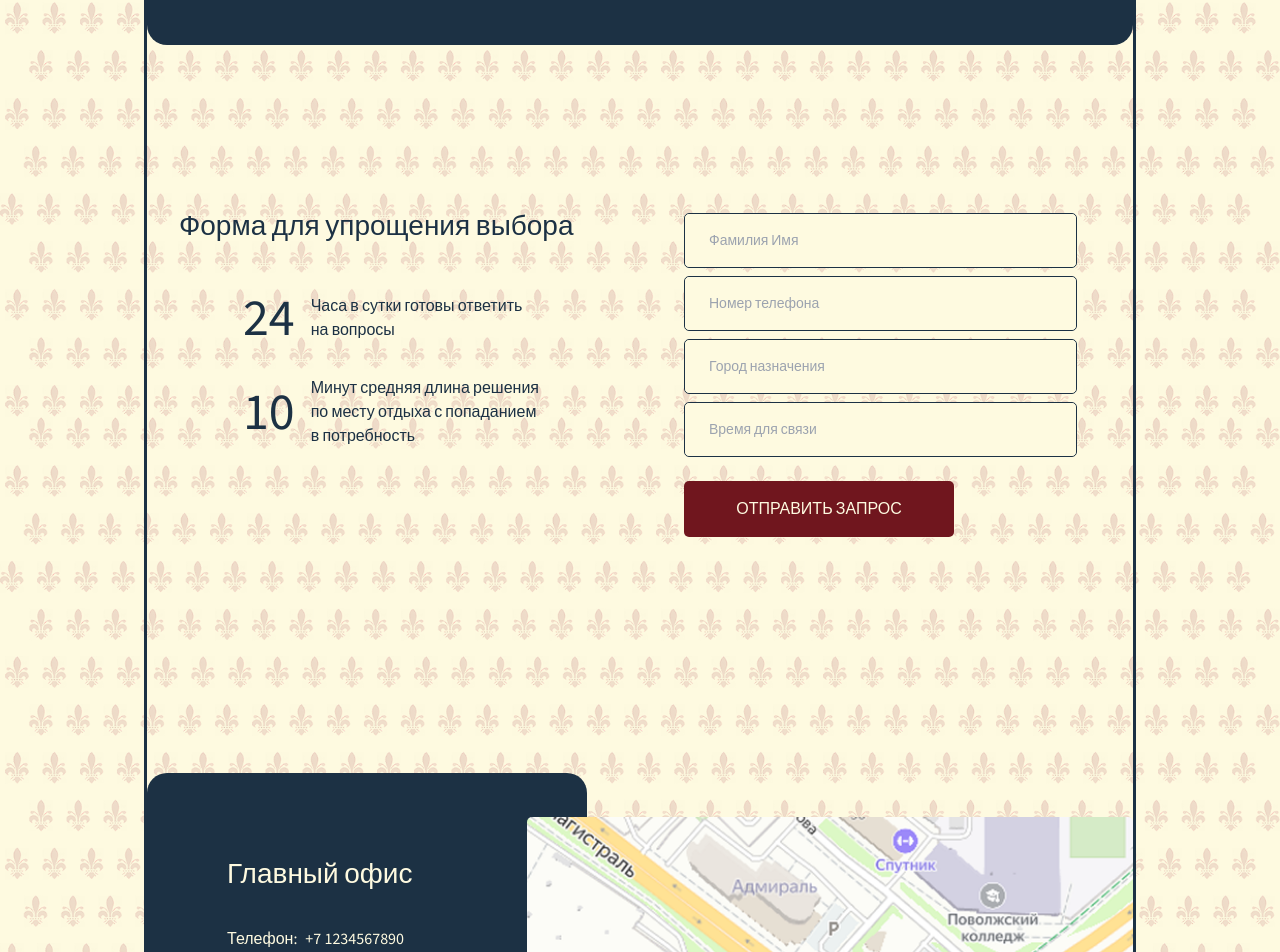
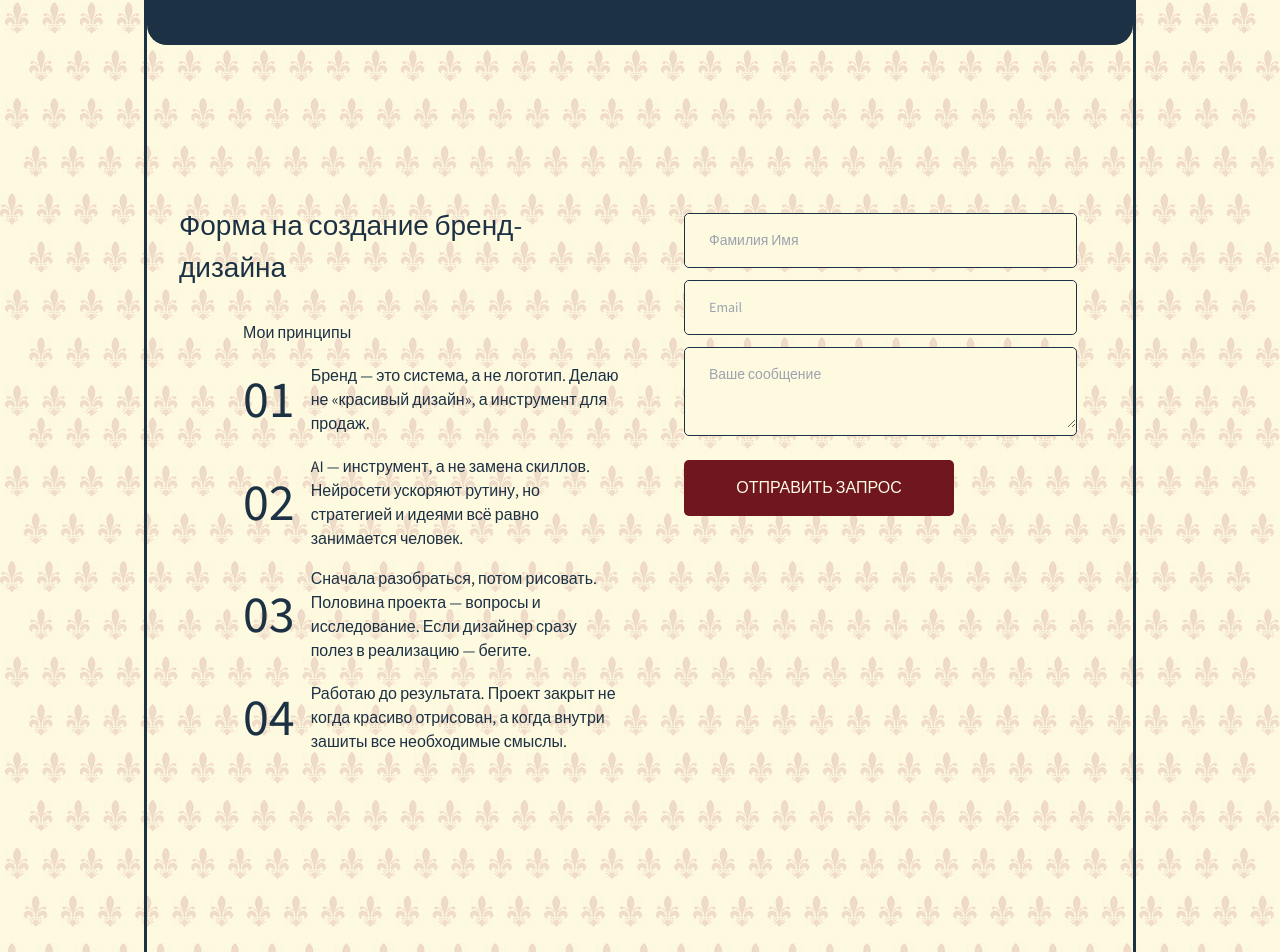
Before and after one commit to Varvara168/premium-site, a React (Vite) app: page / in a window 1280 px wide. Shown: the part 5581-6533 px from the top of the page. Built offline with nearby package versions, Linux system fonts and the light colour scheme; a web font is replaced by a local one.

Commit message:
desktop test

```diff
--- a/src/components/HeroPage.tsx
+++ b/src/components/HeroPage.tsx
@@ -12,7 +12,71 @@ import img2 from "../assets/2_png.png"
 import liesure from "../assets/image 158.png"
 import mappointIcon from "../assets/map_point.png"
 
+
 export default function Hero() {
+  const [method, setMethod] = useState("email"); // 'email'
+  const [contact, setContact] = useState("");
+  const [contactError, setContactError] = useState("");
+  const [name, setName] = useState("");
+  const textareaRef = useRef(null);
+
+  useEffect(() => {
+    if (textareaRef.current) {
+      textareaRef.current.style.height = "auto";
+      textareaRef.current.style.height = textareaRef.current.scrollHeight + "px";
+    }
+  }, []);
+
+  const handleTextareaInput = (e) => {
+    const el = e.target;
+    el.style.height = "auto";
+    el.style.height = el.scrollHeight + "px";
+  };
+
+  const handleSubmit = async (e) => {
+    e.preventDefault();
+    const msg = (textareaRef.current && textareaRef.current.value) || "Здравствуйте, скоро я с вами свяжусь.";
+
+    // Basic validation for email (kept)
+    if (!contact) {
+      alert("Пожалуйста, укажите email.");
+      return;
+    }
+    const emailRe = /^\S+@\S+\.\S+$/;
+    if (!emailRe.test(contact)) {
+      alert('Пожалуйста, укажите корректный email.');
+      return;
+    }
+
+    try {
+      const res = await fetch('/api/contact', {
+        method: 'POST',
+        headers: { 'Content-Type': 'application/json' },
+        body: JSON.stringify({ name, method, contact, message: msg }),
+      });
+
+      if (res.ok) {
+        alert('Сообщение отправлено. Мы свяжемся с вами скоро.');
+        // clear form
+        setName('');
+        setContact('');
+        if (textareaRef.current) textareaRef.current.value = '';
+      } else {
+        const data = await res.json().catch(() => ({}));
+        alert(data?.error || 'Ошибка сервера при отправке. Попробуйте позже.');
+      }
+    } catch (err) {
+      console.error(err);
+      alert('Не удалось отправить запрос. Проверьте подключение.');
+    }
+  };
+
+  const contactPlaceholder = {
+    email: "Email",
+  }[method];
+
+  const contactType = "email";
+
   const [showSearchInput, setShowSearchInput] = useState(false)
   const searchInputRef = useRef<HTMLInputElement | null>(null)
 
@@ -20,6 +84,7 @@ export default function Hero() {
   const leftColRef = useRef<HTMLDivElement | null>(null)
   const sectionRef = useRef<HTMLElement | null>(null)
   const [headerSticky, setHeaderSticky] = useState(true)
+
 
   useEffect(() => {
     function calc() {
@@ -417,26 +482,46 @@ export default function Hero() {
     <section id="reserve" className="px-8 sm:px-8 py-20 sm:py-36 ">
       <div className="grid gap-10 lg:grid-cols-[1fr_1fr]">
         <div className="">
-          <p className="mb-6 mt-4 sm:mb-8 text-[#1C3144] font-normal text-[24px] sm:text-[28px]">Форма для упрощения выбора</p>
+          <p className="mb-6 mt-4 sm:mb-8 text-[#1C3144] font-normal text-[24px] sm:text-[28px]">Форма на создание бренд-дизайна</p>
 
           <div className="flex flex-col gap-4 sm:pl-16 text-[11px] ">
-            <div className="flex items-center gap-4">
+            <div className="flex items-center gap-4 font-normal text-[16px]">Мои принципы</div>
+            {/* <div className="flex items-center gap-4">
               <p className="font-normal  text-[52px]">24</p>
               <p className=" font-normal text-[16px]">Часа в сутки готовы ответить <br /> на вопросы</p>
             </div>
             <div className="flex items-center gap-4">
               <p className="font-normal  text-[52px]">10</p>
               <p className=" font-normal text-[16px]">Минут средняя длина решения <br className="hidden md:block"/>по месту отдыха с попаданием <br className="hidden md:block" />в  потребность</p>
+            </div> */}
+            <div className="flex items-center gap-4">
+              <p className="font-normal  text-[52px]">01</p>
+              <p className=" font-normal text-[16px]">Бренд — это система, а не логотип. Делаю не «красивый дизайн», а инструмент для продаж.</p>
             </div>
+            <div className="flex items-center gap-4">
+              <p className="font-normal  text-[52px]">02</p>
+              <p className=" font-normal text-[16px]">AI — инструмент, а не замена скиллов. Нейросети ускоряют рутину, но стратегией и идеями всё равно занимается человек.</p>
+            </div>
+            <div className="flex items-center gap-4">
+              <p className="font-normal  text-[52px]">03</p>
+              <p className=" font-normal text-[16px]">Сначала разобраться, потом рисовать. Половина проекта — вопросы и исследование. Если дизайнер сразу полез в реализацию — бегите.</p>
+            </div>
+            <div className="flex items-center gap-4">
+              <p className="font-normal  text-[52px]">04</p>
+              <p className=" font-normal text-[16px]">Работаю до результата. Проект закрыт не когда красиво отрисован, а когда внутри зашиты все необходимые смыслы.</p>
+            </div>
+
           </div>
         </div>
-        <form className="space-y-6 p-0 sm:p-6 ">
+        <form onSubmit={handleSubmit} className="space-y-6 p-0 sm:p-6 ">
 
-          <div className="space-y-2">
+          {/* <div className="space-y-2">
             <label className="block rounded-[5px] border border-[#1C3144] bg-[#FEFAE0]">
               <span className="sr-only">Фамилия Имя</span>
               <input
                 type="text"
+                value={name}
+                onChange={(e) => setName(e.target.value)}
                 className="w-full bg-[#FEFAE0] rounded-[5px] px-6 py-4 text-[14px] font-normal text-[#12263f]"
                 placeholder="Фамилия Имя"
               />
@@ -465,8 +550,47 @@ export default function Hero() {
                 placeholder="Время для связи"
               />
             </label>
+          </div> */}
+          <div className="space-y-3">
+            <label className="block rounded-[5px] border border-[#1C3144] bg-[#FEFAE0]">
+              <span className="sr-only">Фамилия Имя</span>
+              <input
+                type="text"
+                className="w-full bg-[#FEFAE0] rounded-[5px] px-6 py-4 text-[14px] font-normal text-[#12263f]"
+                placeholder="Фамилия Имя"
+              />
+            </label>
+
+            <label className="block rounded-[5px] border border-[#1C3144] bg-[#FEFAE0]">
+              <span className="sr-only">Контакт</span>
+              <input
+                type={contactType}
+                value={contact}
+                onChange={(e) => {
+                  const v = e.target.value;
+                  setContact(v);
+                  const emailReLocal = /^\S+@\S+\.\S+$/;
+                  setContactError(v && !emailReLocal.test(v) ? 'Некорректный email' : '');
+                }}
+                className="w-full bg-[#FEFAE0] rounded-[5px] px-6 py-4 text-[14px] font-normal text-[#12263f]"
+                placeholder={contactPlaceholder}
+              />
+              {contactError && <p className="mt-2 text-[13px] text-[#ff6b6b]">{contactError}</p>}
+            </label>
+
+
+            <label className="block rounded-[5px] border border-[#1C3144] bg-[#FEFAE0]">
+              <span className="sr-only">Сообщение</span>
+              <textarea
+                ref={textareaRef}
+                onInput={handleTextareaInput}
+                className="w-full bg-[#FEFAE0] rounded-[5px] px-6 py-4 text-[14px] font-normal text-[#12263f] min-h-[80px]"
+                placeholder="Ваше сообщение"
+              />
+            </label>
+
           </div>
-          <button className="inline-flex items-center justify-center w-full sm:w-[270px] rounded-[5px] bg-[#70161E] px-8 py-4 text-[16px] font-regular uppercase text-[#FEFAE0] transition duration-300 hover:opacity-90">
+          <button type="submit" className="inline-flex items-center justify-center w-full sm:w-[270px] rounded-[5px] bg-[#70161E] px-8 py-4 text-[16px] font-regular uppercase text-[#FEFAE0] transition duration-300 hover:opacity-90">
             отправить запрос
           </button>
         </form>
```
